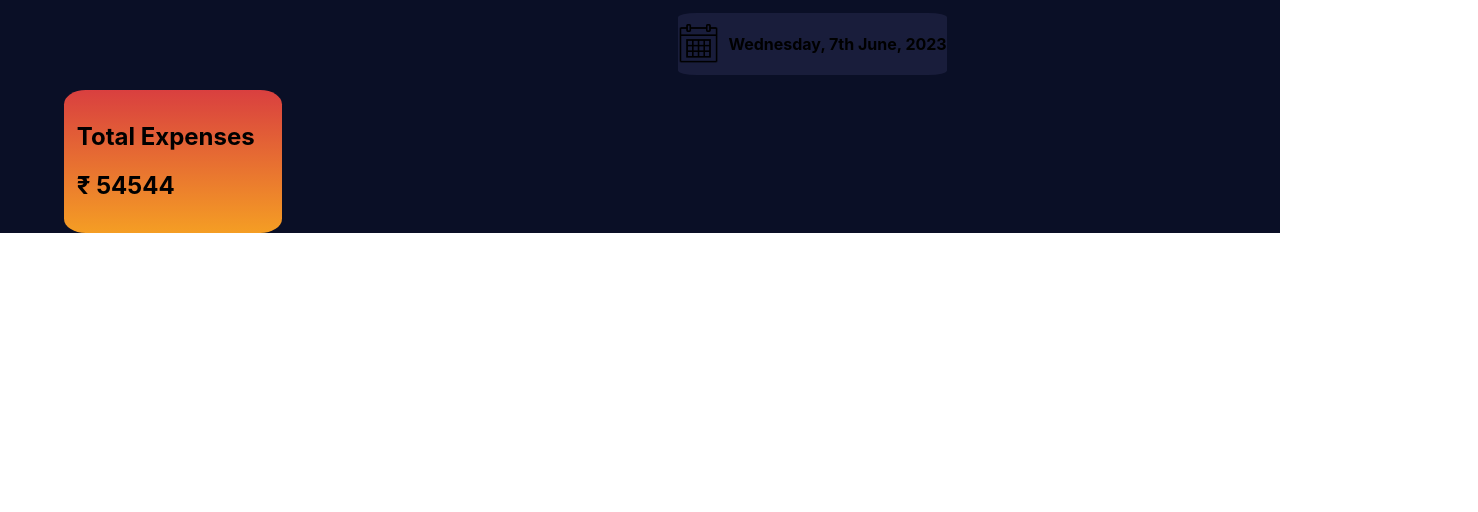
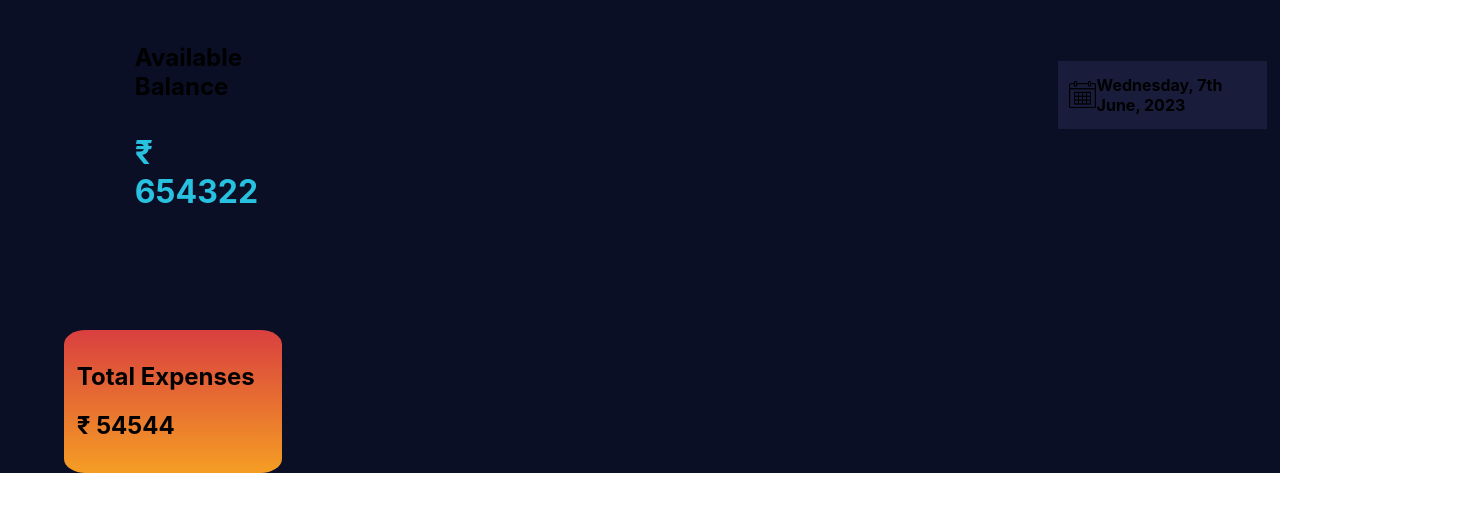
Before and after one commit to thenishant/expense-ui, a React (Create React App) app: page / in a window 1280 px wide. Shown: the top 512 px of the page, 1478 px wide, since content can reach past the window. Built offline with nearby package versions, Linux system fonts and the light colour scheme.

Commit message:
Add Available Balance wit styling

```diff
--- /dev/null
+++ b/src/expenses/components/AvailableBalance.css
@@ -0,0 +1,15 @@
+.available-balance {
+    display: block;
+    padding: 10px;
+    text-align: justify;
+    margin-left: 7rem;
+}
+
+.available-balance h2 {
+
+}
+
+.available-balance h3 {
+    color: #28C1DF;
+    font-size: xx-large;
+}
--- /dev/null
+++ b/src/expenses/components/AvailableBalance.js
@@ -0,0 +1,13 @@
+import "./AvailableBalance.css"
+
+const balance = "₹ 654322"
+const AvailableBalance = () => {
+    return (
+        <div className={"available-balance"}>
+            <h2>Available Balance</h2>
+            <h3>{balance}</h3>
+        </div>
+    )
+}
+
+export default AvailableBalance
--- a/src/expenses/components/UIElements/CurrentDate.css
+++ b/src/expenses/components/UIElements/CurrentDate.css
@@ -3,13 +3,15 @@
     justify-content: space-between;
     align-items: center;
     background: #191d3b;
-    border-radius: 7%
+    padding: 10px;
+    margin: 3rem 0 0 48rem;
+    height: 3rem;
 }
 
 
 .current-date img {
     width: 15%;
-    height: 15%;
+    height: auto;
 }
 
 .current-date h4 {
--- a/src/expenses/components/UIElements/MainHeader.js
+++ b/src/expenses/components/UIElements/MainHeader.js
@@ -1,9 +1,11 @@
 import "./MianHeader.css"
 import CurrentDate from "./CurrentDate";
+import AvailableBalance from "../AvailableBalance";
 
 const MainHeader = () => {
     return <header className={"main-header"}>
         <div className={"main-header__content"}>
+            <AvailableBalance/>
             <CurrentDate/>
         </div>
     </header>
--- a/src/expenses/components/UIElements/MianHeader.css
+++ b/src/expenses/components/UIElements/MianHeader.css
@@ -3,8 +3,7 @@
     padding: 1%;
 }
 
-.main-header__content{
-    position: absolute;
-    left: 53%;
-    width: 50rem;
+.main-header__content {
+    display: flex;
+    flex-direction: row;
 }
```
